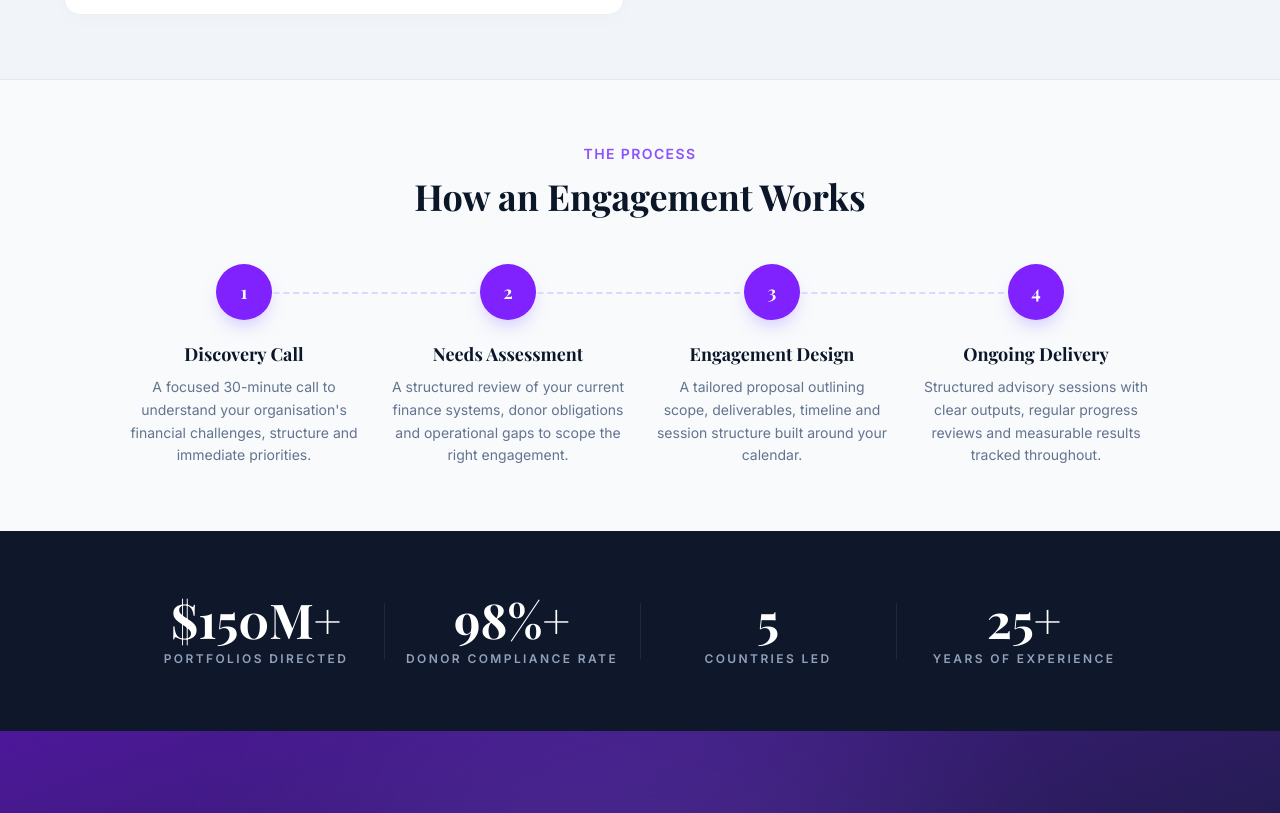
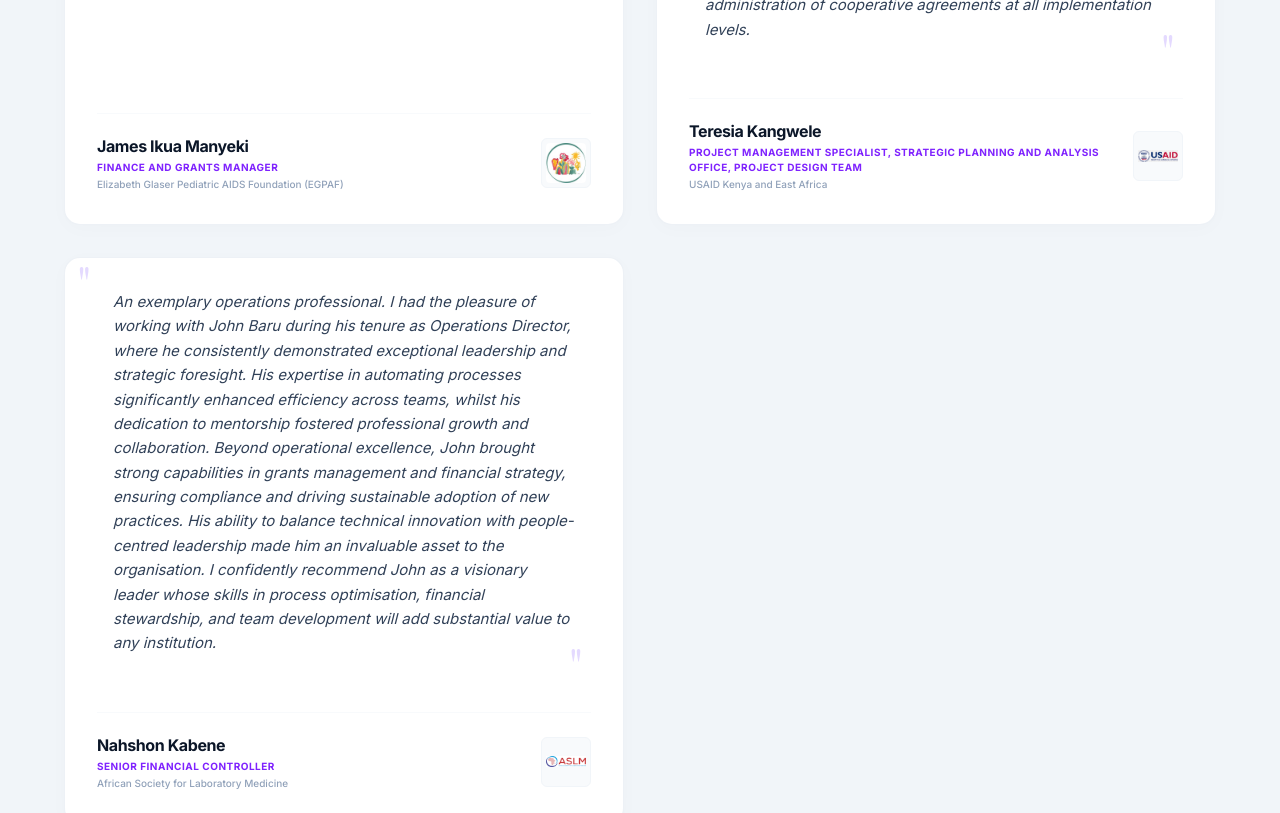
Before and after one commit to i-gichachi/John_Baru_Portfolio, a Next.js app: page /advisory in a window 1280 px wide. Shown: the part 5560-6373 px from the top of the page. Built offline with nearby package versions, Linux system fonts and the light colour scheme; a web font is replaced by a local one.

Commit message:
feat: add new testimonials and logos to advisory page

```diff
--- a/src/content/testimonials.js
+++ b/src/content/testimonials.js
@@ -26,4 +26,22 @@ export const testimonials = [
     logo: "/images/logos/elizabeth_glaser_pediatric_aids_foundation_logo.jpg",
     quote: "I had the privilege of working under John Baru during my time at EGPAF, where he served as my immediate supervisor. John is an outstanding leader with deep expertise in grants management, complemented by strong capabilities in finance and procurement oversight, as well as a forward-looking approach to digital transformation. He played a pivotal role in strengthening grants management practices, ensuring full compliance with donor requirements while improving efficiency in planning, budgeting, and reporting. John was also instrumental in driving digital transformation within the grants, finance, and procurement functions, championing the adoption of digital tools and data-driven approaches that streamlined workflows, enhanced accountability, and improved real-time visibility of project and financial performance. He brings a rare combination of strategic insight, technical depth, and strong leadership, making him a valuable resource to any organisation focused on delivering impactful, compliant, and efficient programme delivery.",
   },
+  {
+    id: 4,
+    name: "Teresia Kangwele",
+    title: "Project Management Specialist, Strategic Planning and Analysis Office, Project Design Team",
+    company: "USAID Kenya and East Africa",
+    photo: "/images/testimonials/teresia-kangwele.jpg",
+    logo: "/images/logos/Usaid_logo.png",
+    quote: "John Baru is a highly skilled cooperative agreement and grants management specialist with more than ten years of expertise managing intricate, high-value public health financing portfolios. In his capacity as Cooperative Agreement Specialist/Grant Manager at CDC/KEMRI (2009–2019), he oversaw a USD 36 million annual PEPFAR portfolio for over 40 implementing partners, ensuring that operational delivery and federal compliance requirements were closely aligned. He received recognition for his outstanding performance in overseeing the 2013 continuation award process for CDC implementing partners, as well as his development of cooperative agreement management procedures in response to business accountability assessments. Through precise expectations, methodical evaluations, and workable remedial measures, he continuously cultivated trust with partners and guaranteed the continuation of vital health services. John's people leadership is equally outstanding — through focused capacity-building and streamlined review procedures, he increased partner compliance and audit preparedness by 30% whilst encouraging cooperation between internal teams and implementing partners. His approach to leadership places a strong emphasis on responsibility, openness, and problem-solving, facilitating better financial governance, lower risk, and more effective administration of cooperative agreements at all implementation levels.",
+  },
+  {
+    id: 5,
+    name: "Nahshon Kabene",
+    title: "Senior Financial Controller",
+    company: "African Society for Laboratory Medicine",
+    photo: "/images/testimonials/nahshon-kabene.jpg",
+    logo: "/images/logos/African Society for Laboratory Medicine_logo.png",
+    quote: "An exemplary operations professional. I had the pleasure of working with John Baru during his tenure as Operations Director, where he consistently demonstrated exceptional leadership and strategic foresight. His expertise in automating processes significantly enhanced efficiency across teams, whilst his dedication to mentorship fostered professional growth and collaboration. Beyond operational excellence, John brought strong capabilities in grants management and financial strategy, ensuring compliance and driving sustainable adoption of new practices. His ability to balance technical innovation with people-centred leadership made him an invaluable asset to the organisation. I confidently recommend John as a visionary leader whose skills in process optimisation, financial stewardship, and team development will add substantial value to any institution.",
+  },
 ]
```
Also changed, not shown: public/images/logos/African Society for Laboratory Medicine_logo.png (added).
